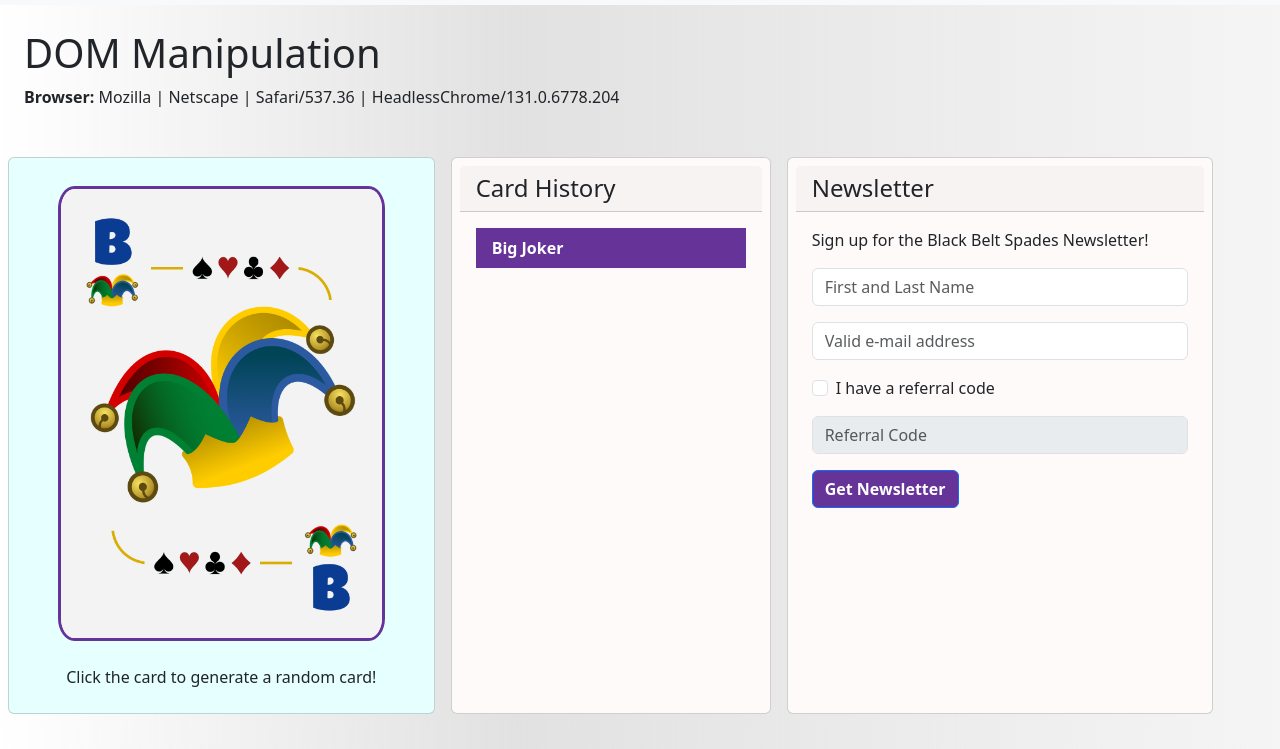
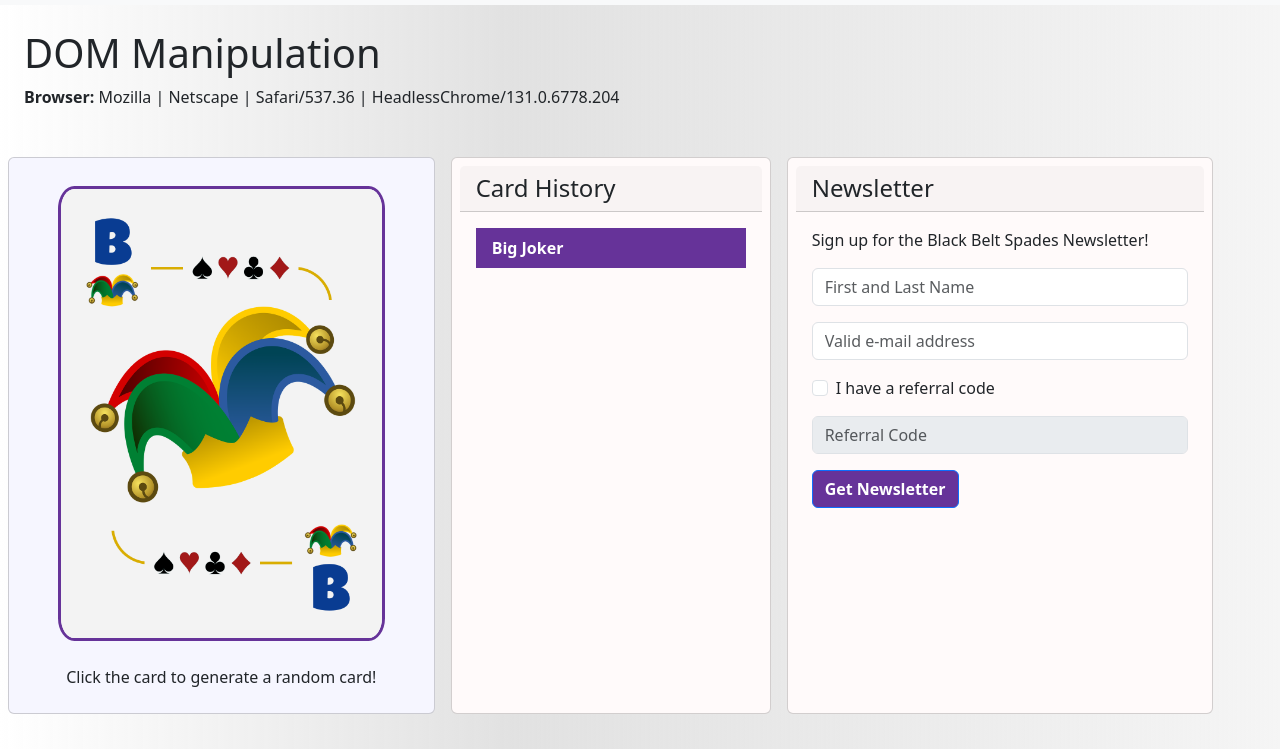
Before and after one commit to rtillies/ps-sba-dom, a plain HTML site: page index.html in a window 1280 px wide. In both pictures the pointer is over the element 221 px from the left and 486 px from the top of the page. Shown: the part 51-800 px from the top of the page. Drawn offline with nearby package versions, Linux system fonts and the light colour scheme.

Commit message:
Update hover color

```diff
--- a/spades.css
+++ b/spades.css
@@ -12,7 +12,7 @@ body {
 }
 
 .card:hover {
-  background-color: #e6ffff ;
+  background-color: #f6f6ff ;
 }
 
 #playing-card {
```
